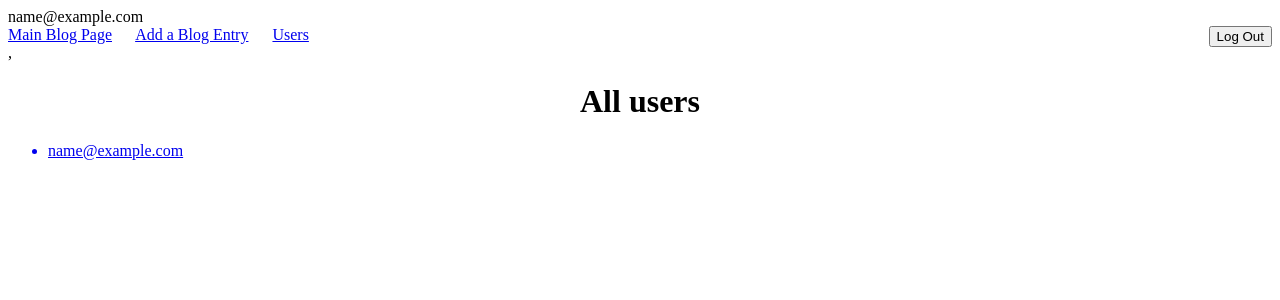
After one commit to amukanya/blogz, a Flask app: page /index?user=1 in a window 1280 px wide. The commit adds this page. Shown: the top 300 px of the page. Run offline with Flask 2, Linux system fonts and the light colour scheme; the visitor is signed in with stand-in values (Sample User, id 1); data comes from the database, SQL or seed files in the repository; data that the repository does not hold is empty.

Commit message:
Created Users pages and displayed contents

```diff
--- a/main.py
+++ b/main.py
@@ -17,7 +17,7 @@ def login():
             user = users.first()
             if checkpw(password.encode("utf-8"), user.hash.encode("utf-8")):
                 session['user'] = user.email
-                flash('welcome back, '+ user.email)
+                flash('Welcome back, '+ user.email)
                 return redirect("/")
             flash('Wrong Password')
             return redirect("/login")
@@ -31,12 +31,26 @@ def register():
         email = request.form['email']
         password = request.form['password']
         verify = request.form['verify']
+
+        if email =='':
+            flash('You did not enter an email.')
+            return redirect('redirect')
         if not is_email(email):
-            flash('Oups! "' + email + '" does not seem like an email address')
+            flash('Oups! "' + email + '". A correct email must have period -.- following by -@- in its form.')
+            return redirect('/register')
+        if len(email) <= 3:
+            flash('Email is too short. Must have more than three characters.')
             return redirect('/register')
         email_db_count = User.query.filter_by(email=email).count()
         if email_db_count > 0:
             flash('Yikes!! "' + email + '" is already taken and password reminders are not implemented')
+            return redirect('/register')
+
+        if password =='':
+            flash('You did not enter a password.')
+            return redirect('/register')
+        if len(password) <= 3:
+            flash('Password is too short. Must have more than three characters')
             return redirect('/register')
         if password != verify:
             flash('Passwords did not match')
@@ -111,7 +125,12 @@ def add():
     else:
         return render_template('add.html')
 
+@app.route('/index', methods =['GET'] )
+def homepage():
+    users= User.query.all()
+    blogs = Blog.query.all()
 
+    return render_template('index.html',users=users,blogs=blogs)
 
 
 
@@ -124,7 +143,7 @@ def logged_in_user():
     owner = User.query.filter_by(email=session['user']).first()
     return owner.id
 
-endpoints_without_login = ['login', 'register']
+endpoints_without_login = ['login', 'register','index']
 
 @app.before_request
 def require_login():
--- a/templates/base.html
+++ b/templates/base.html
@@ -16,17 +16,20 @@
     </head>
     <body>
 
-        <div style='float: right'>
+        <div >
 
             {% if 'user' in session %}
               {{ session['user'] }}
+              <br>
               <form action="/logout" method="post" id='logout'>
-              <nav style='float: left'>
+              <nav >
                   <a href="/">Main Blog Page</a>
-                  &nbsp;
+                  &nbsp;&nbsp;&nbsp;&nbsp;
                   <a href="/add">Add a Blog Entry</a>
+                  &nbsp;&nbsp;&nbsp;&nbsp;
+                  <a href="/index">Users</a>
               </nav>
-                <input type="submit" value="Log Out" />
+                <input type="submit" value="Log Out" style="float: right;" />
               </form>
             {% else %}
               <a href="login">login</a> | <a href="register">register</a>
--- /dev/null
+++ b/templates/index.html
@@ -0,0 +1,31 @@
+{% extends "base.html" %}
+
+{%  block content %}
+
+<!-- {% if users|length == 0 %}
+    <p>There are no users registered yet</p>
+    {% else %} -->
+    <form method='GET'>
+        <header>
+            ,<h1>All users</h1>
+        </header>
+    </form>
+    <ul>
+        {% for user in users %}
+        <label>
+            <a href="/index?user={{user.id}}"><li>{{user.email}}</li></a>
+            <ul>
+                {% for blog in blogs %}
+                <label>
+                    <a href="/add?id={{blog.id}}"><li>{{blog.title}}</li></a>
+                    <p>{{blog.body}}</p>
+                </label>
+                {% endfor %}
+            </ul>
+        </label>
+
+        {% endfor %}
+    </ul>
+    <!-- {% endif %} -->
+
+{% endblock %}
```
